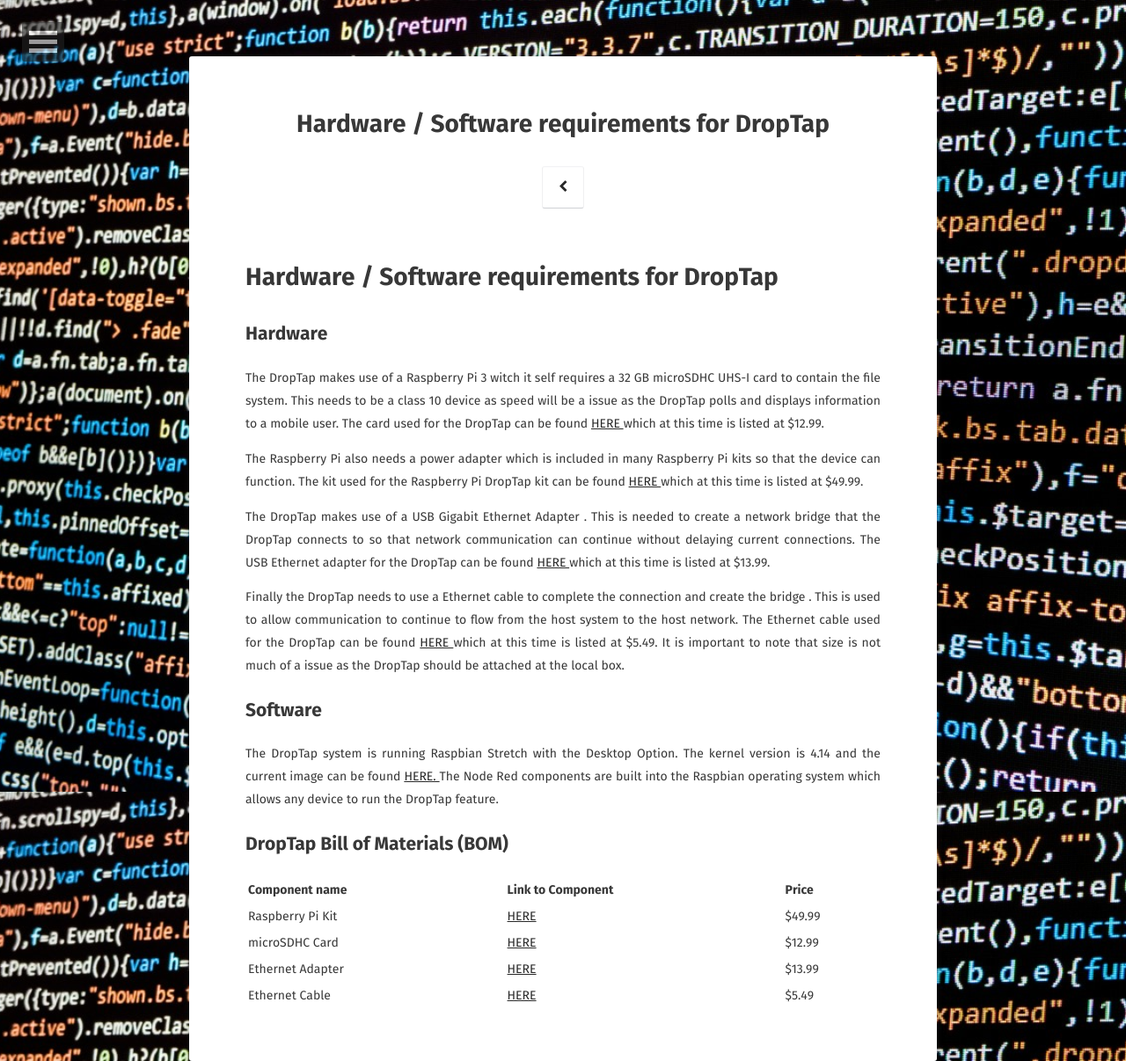
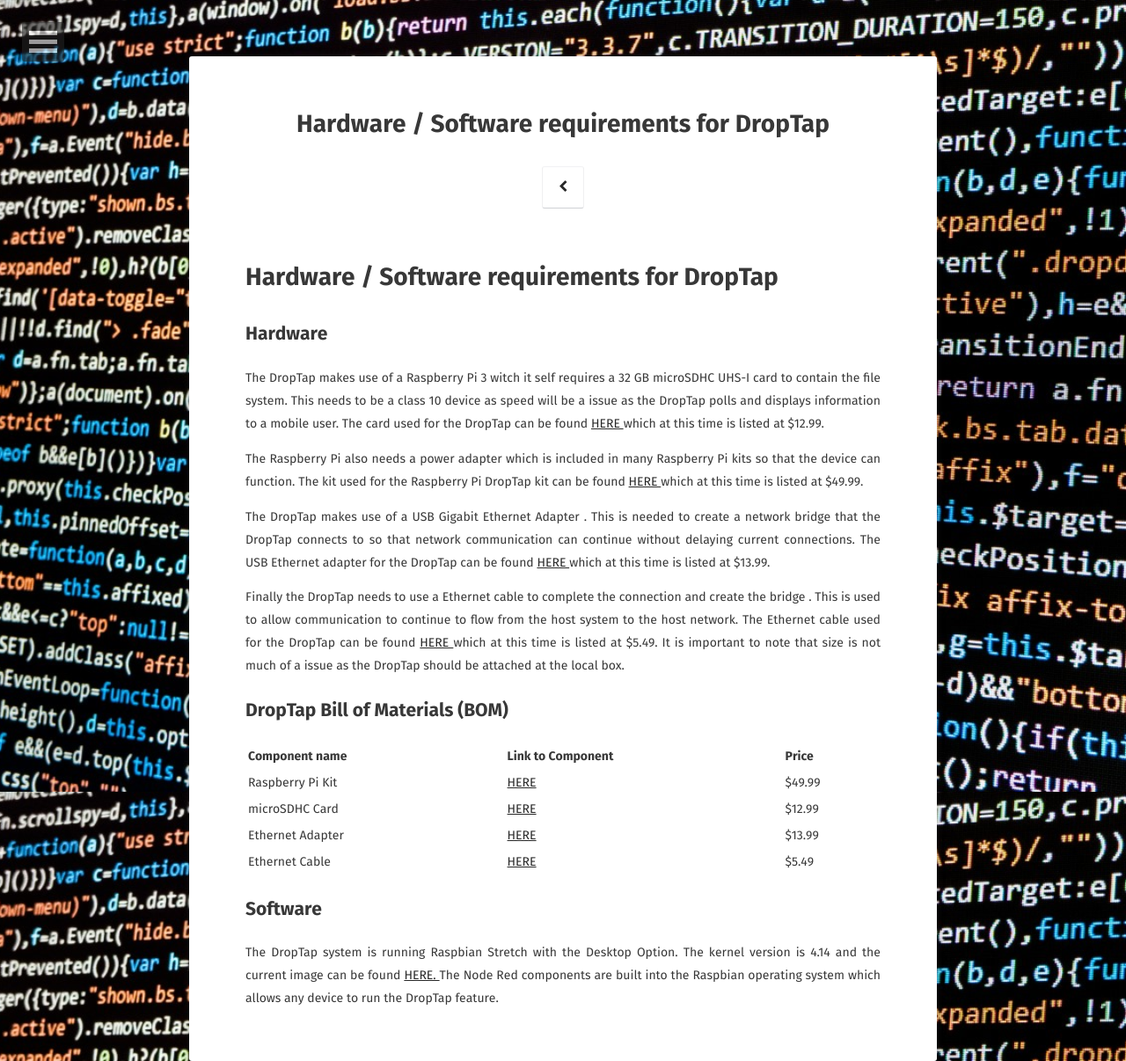
Before and after one commit to mgalde/DropTap, a Jekyll site: the page built from hardware/software_requirements.md, in a window 1280 px wide. Shown: the whole page at 88% size. Built offline with Jekyll 4.4.1, drawn with Linux system fonts in a browser that asks for light colours; some web fonts are replaced; our own code applies the rules of GitHub Pages for plain Markdown files; comment, search, counter and statistics services are not loaded; some of the changed lines change nothing that is shown.

Commit message:
Formating

```diff
--- a/hardware/software_requirements.md
+++ b/hardware/software_requirements.md
@@ -13,10 +13,6 @@
 
 Finally the DropTap needs to use a Ethernet cable to complete the connection and create the bridge . This is used to allow communication to continue to flow from the host system to the host network. The  Ethernet cable used for the DropTap can be found [HERE ](https://www.amazon.com/Mediabridge-Ethernet-Cable-Feet-31-399-15B/dp/B00BI06G1S) which at this time is listed at $5.49. It is important to note that size is not much of a issue as the DropTap should be attached at the local box.
 
-## Software
-
-The DropTap system is running Raspbian Stretch with the Desktop Option. The kernel version is 4.14 and the current image can be found [HERE. ](https://downloads.raspberrypi.org/raspbian_latest)
-The Node Red components are built into the Raspbian operating system which allows any device to run the DropTap feature.
 
 ## DropTap Bill of Materials (BOM)
 
@@ -26,3 +22,8 @@
 | microSDHC Card | [HERE ](https://www.amazon.com/Sandisk-Ultra-Micro-UHS-I-Adapter/dp/B073JWXGNT) | $12.99 |
 | Ethernet Adapter | [HERE ](https://www.amazon.com/AmazonBasics-1000-Gigabit-Ethernet-Adapter/dp/B00M77HMU0) | $13.99 |
 | Ethernet Cable | [HERE ](https://www.amazon.com/Mediabridge-Ethernet-Cable-Feet-31-399-15B/dp/B00BI06G1S) | $5.49 |
+
+## Software
+
+The DropTap system is running Raspbian Stretch with the Desktop Option. The kernel version is 4.14 and the current image can be found [HERE. ](https://downloads.raspberrypi.org/raspbian_latest)
+The Node Red components are built into the Raspbian operating system which allows any device to run the DropTap feature.
```
